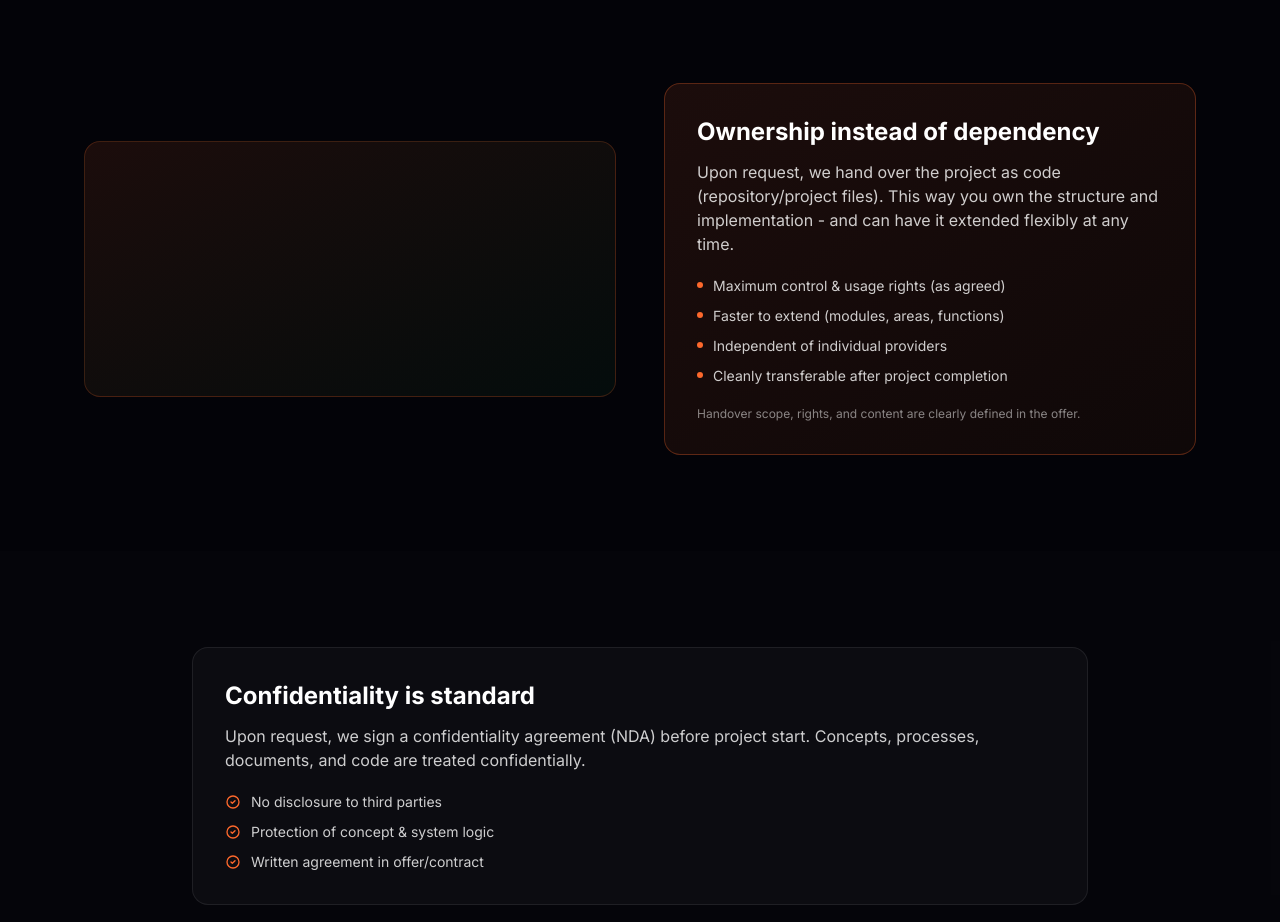
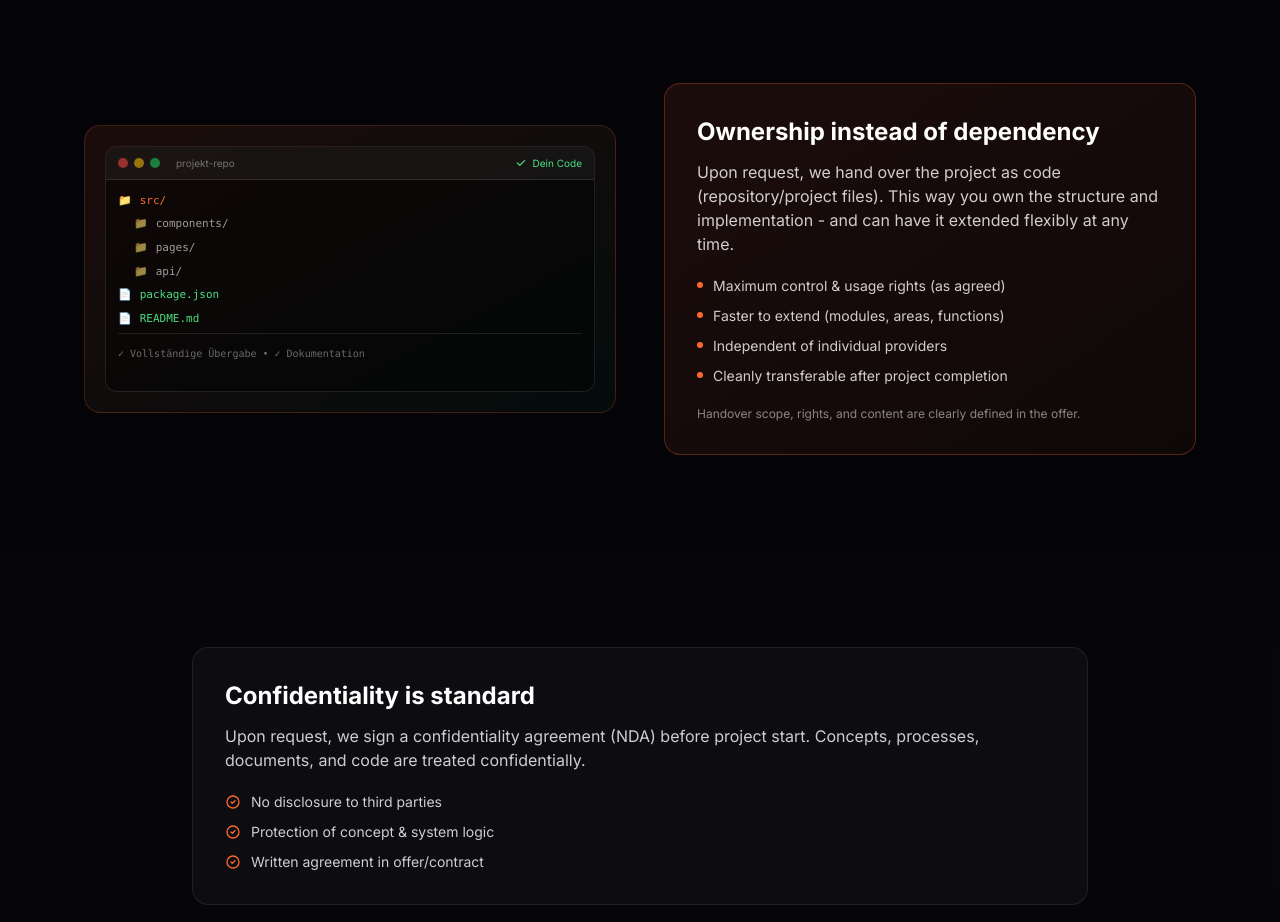
Before and after one commit to agentflowm-hash/agentflowm, a Next.js app: page /en/loesung in a window 1280 px wide. Shown: the part 4440-5362 px from the top of the page. Built offline with nearby package versions, Linux system fonts and the light colour scheme; no server answers.

Commit message:
feat: Eigentum Section - Code Repository Visualisierung 📂
- Code Editor Mockup mit Browser Chrome
- File Tree: src/, components/, pages/, api/
- package.json + README.md
- 'Dein Code' Badge mit Checkmark
- Vollständige Übergabe Hinweis

```diff
--- a/src/app/[locale]/loesung/page.tsx
+++ b/src/app/[locale]/loesung/page.tsx
@@ -998,13 +998,58 @@ function EigentumSection() {
       <div className="container mx-auto px-4 sm:px-6">
         <div className="max-w-6xl mx-auto">
           <div className="grid grid-cols-1 lg:grid-cols-2 gap-8 lg:gap-12 items-center">
-            {/* Visualization Placeholder */}
+            {/* Code Ownership Visualization */}
             <motion.div
-              className="order-2 lg:order-1 h-64 rounded-2xl bg-gradient-to-br from-[#FC682C]/10 to-green-500/5 border border-[#FC682C]/20"
+              className="order-2 lg:order-1 h-72 rounded-2xl bg-gradient-to-br from-[#FC682C]/10 to-green-500/5 border border-[#FC682C]/20 p-5 overflow-hidden"
               initial={{ opacity: 0, x: -30 }}
               whileInView={{ opacity: 1, x: 0 }}
               viewport={{ once: true }}
-            />
+            >
+              {/* Code Editor Mockup */}
+              <div className="h-full rounded-xl bg-black/40 border border-white/10 overflow-hidden">
+                {/* Editor Header */}
+                <div className="flex items-center justify-between px-3 py-2 bg-white/5 border-b border-white/10">
+                  <div className="flex items-center gap-2">
+                    <div className="flex gap-1.5">
+                      <div className="w-2.5 h-2.5 rounded-full bg-red-500/60" />
+                      <div className="w-2.5 h-2.5 rounded-full bg-yellow-500/60" />
+                      <div className="w-2.5 h-2.5 rounded-full bg-green-500/60" />
+                    </div>
+                    <span className="text-[10px] text-white/40 ml-2">projekt-repo</span>
+                  </div>
+                  <div className="flex items-center gap-1.5 text-green-400 text-[10px]">
+                    <svg className="w-3 h-3" fill="currentColor" viewBox="0 0 20 20">
+                      <path fillRule="evenodd" d="M16.707 5.293a1 1 0 010 1.414l-8 8a1 1 0 01-1.414 0l-4-4a1 1 0 011.414-1.414L8 12.586l7.293-7.293a1 1 0 011.414 0z" clipRule="evenodd" />
+                    </svg>
+                    Dein Code
+                  </div>
+                </div>
+                {/* File Tree */}
+                <div className="p-3 space-y-1.5 text-[11px] font-mono">
+                  <div className="flex items-center gap-2 text-[#FC682C]">
+                    <span>📁</span> <span>src/</span>
+                  </div>
+                  <div className="flex items-center gap-2 text-white/60 pl-4">
+                    <span>📁</span> <span>components/</span>
+                  </div>
+                  <div className="flex items-center gap-2 text-white/60 pl-4">
+                    <span>📁</span> <span>pages/</span>
+                  </div>
+                  <div className="flex items-center gap-2 text-white/60 pl-4">
+                    <span>📁</span> <span>api/</span>
+                  </div>
+                  <div className="flex items-center gap-2 text-green-400">
+                    <span>📄</span> <span>package.json</span>
+                  </div>
+                  <div className="flex items-center gap-2 text-green-400">
+                    <span>📄</span> <span>README.md</span>
+                  </div>
+                  <div className="mt-3 pt-3 border-t border-white/10 text-white/40 text-[10px]">
+                    ✓ Vollständige Übergabe • ✓ Dokumentation
+                  </div>
+                </div>
+              </div>
+            </motion.div>
 
             {/* Content */}
             <motion.div
```
